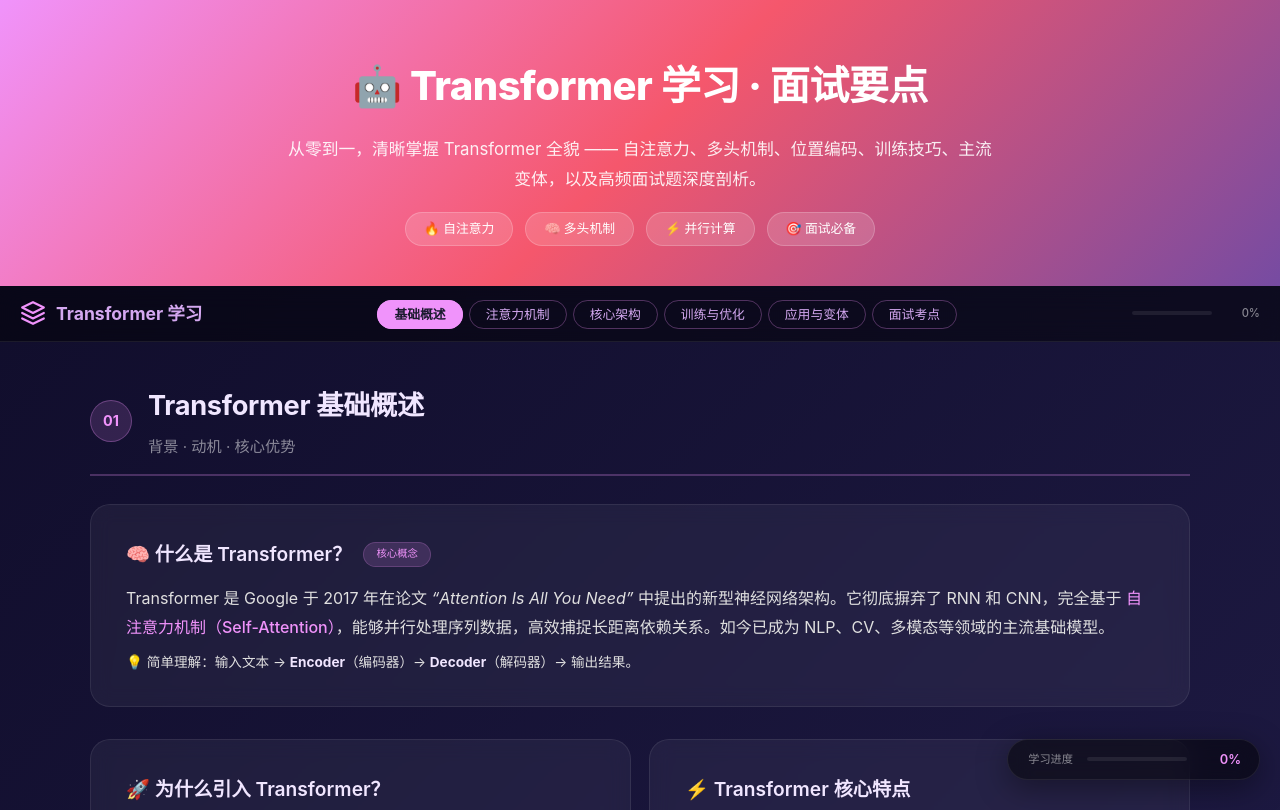
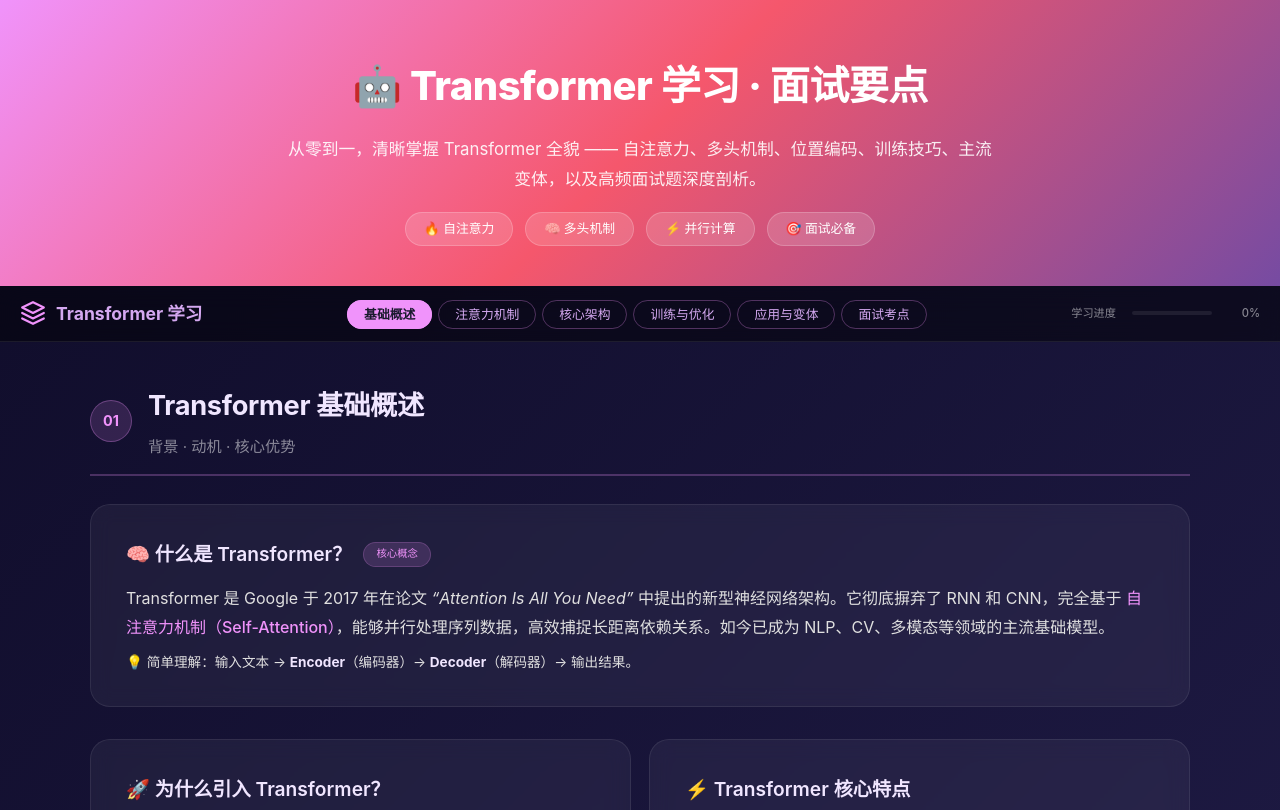
Before and after one commit to wangchunmei88/AI_Knowledge_Online_test, a plain HTML site: page Transformer面试梳理.html in a window 1280 px wide. Shown: the top 810 px of the page. Drawn offline with Linux system fonts and the light colour scheme.

Commit message:
transformer知识更新-删除部分功能

```diff
--- a/Transformer面试梳理.html
+++ b/Transformer面试梳理.html
@@ -733,6 +733,7 @@
         </ul>
 
         <div class="nav-progress-wrap">
+            <span style="font-size:0.7rem;color:var(--text-muted);margin-right:4px;">学习进度</span>
             <div class="nav-progress-bar">
                 <div class="fill" id="navProgressFill" style="width:0%;"></div>
             </div>
@@ -1396,10 +1397,6 @@
 
             </div>
 
-            <div style="display: flex; justify-content: flex-end; margin-top: 12px;">
-                <button class="copy-btn" data-copy="module-interview">📋 复制面试考点</button>
-            </div>
-
             <div class="card mt-16" style="border-color: rgba(240, 147, 251, 0.15);">
                 <div class="flex flex-wrap gap-8 items-center" style="justify-content: space-between;">
                     <span style="color: var(--text-muted); font-size: 0.9rem;">💡 点击题目可切换答案显示，方便自测</span>
@@ -1408,15 +1405,6 @@
             </div>
         </section>
 
-    </div>
-
-    <!-- ===== 底部进度条 ===== -->
-    <div class="progress-footer" id="progressFooter">
-        <span class="label">学习进度</span>
-        <div class="bar">
-            <div class="fill" id="progressFill" style="width:0%;"></div>
-        </div>
-        <span class="pct" id="progressPct">0%</span>
     </div>
 
     <!-- ========================== JavaScript ========================== -->
```
